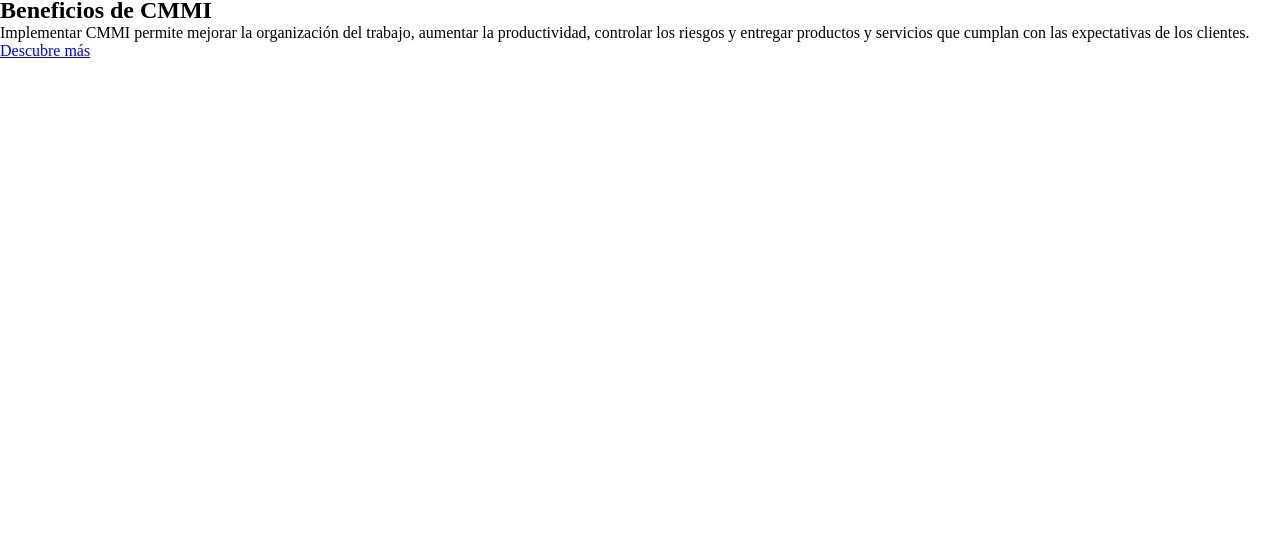
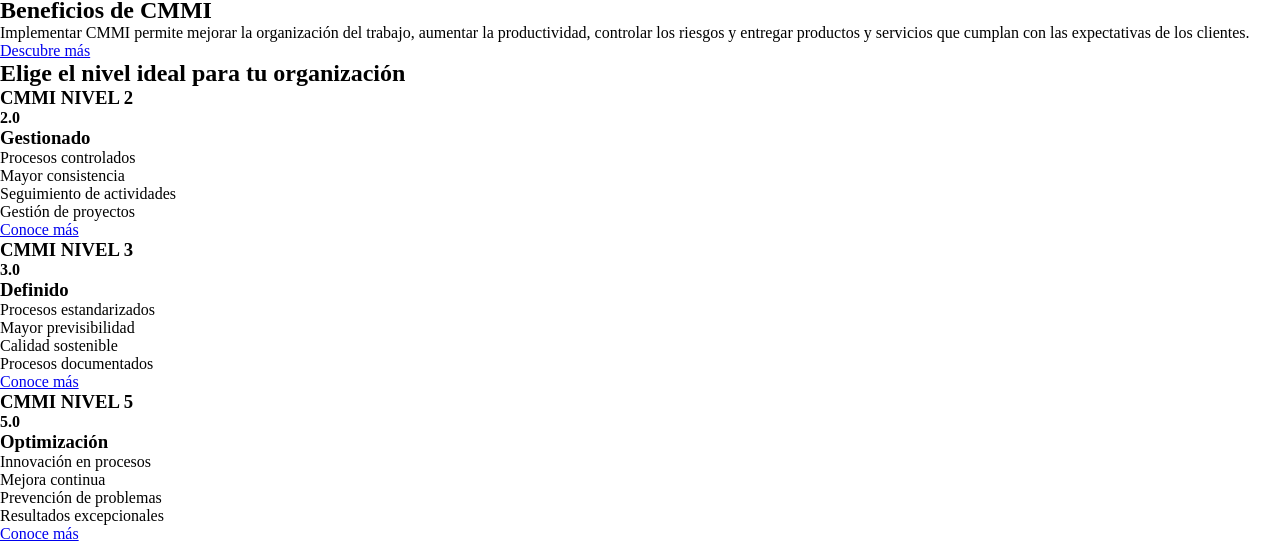
Before and after one commit to lmaireth/Proyecto-_CMMI, a plain HTML site: page index.html in a window 1280 px wide. Shown: the part 2371-2914 px from the top of the page. Before the commit the page ends 2431 px from the top, so only its background shows below. Drawn offline with Linux system fonts and the light colour scheme.

Commit message:
feat - Se agrego la seccion de precios

```diff
--- a/index.html
+++ b/index.html
@@ -119,6 +119,54 @@
         </div>
     </section>
 
+    <section class="pricing" id="precios">
+        <h2>Elige el nivel ideal para tu organización</h2>
+        <div class="pricing-contenedor">
+            <div class="pricing-item">
+                <h3>CMMI NIVEL 2</h3>
+                <div class="precio">
+                    <strong>2.0</strong>
+                </div>
+                <h3>Gestionado</h3>
+                <ul>
+                    <li>Procesos controlados</li>
+                    <li>Mayor consistencia</li>
+                    <li>Seguimiento de actividades</li>
+                    <li>Gestión de proyectos</li>
+                </ul>
+                <a href="#contacto">Conoce más</a>
+            </div>
+            <div class="pricing-item premium">
+                <h3>CMMI NIVEL 3</h3>
+                <div class="precio">
+                    <strong>3.0</strong>
+                </div>
+                <h3>Definido</h3>
+                <ul>
+                    <li>Procesos estandarizados</li>
+                    <li>Mayor previsibilidad</li>
+                    <li>Calidad sostenible</li>
+                    <li>Procesos documentados</li>
+                </ul>
+                <a href="#contacto">Conoce más</a>
+            </div>
+            <div class="pricing-item">
+                <h3>CMMI NIVEL 5</h3>
+                <div class="precio">
+                    <strong>5.0</strong>
+                </div>
+                <h3>Optimización</h3>
+                <ul>
+                    <li>Innovación en procesos</li>
+                    <li>Mejora continua</li>
+                    <li>Prevención de problemas</li>
+                    <li>Resultados excepcionales</li>
+                </ul>
+                <a href="#contacto">Conoce más</a>
+            </div>
+        </div>
+    </section>
+
 
 
 </body>
```
